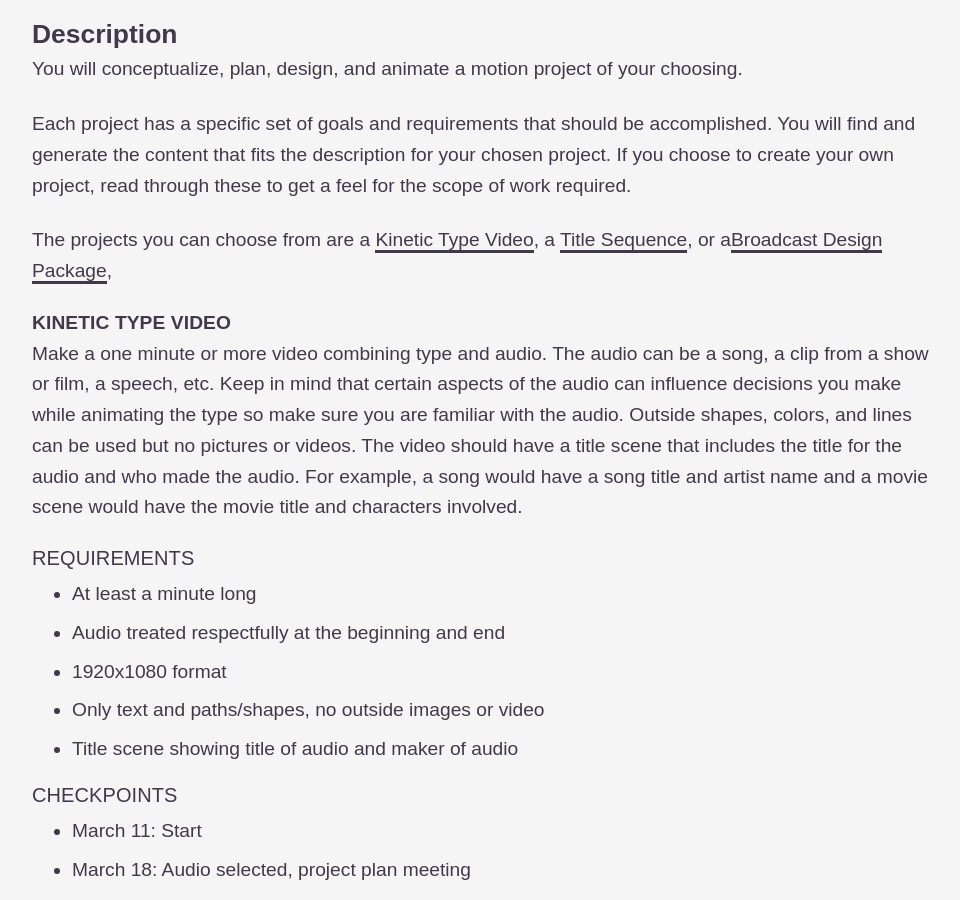
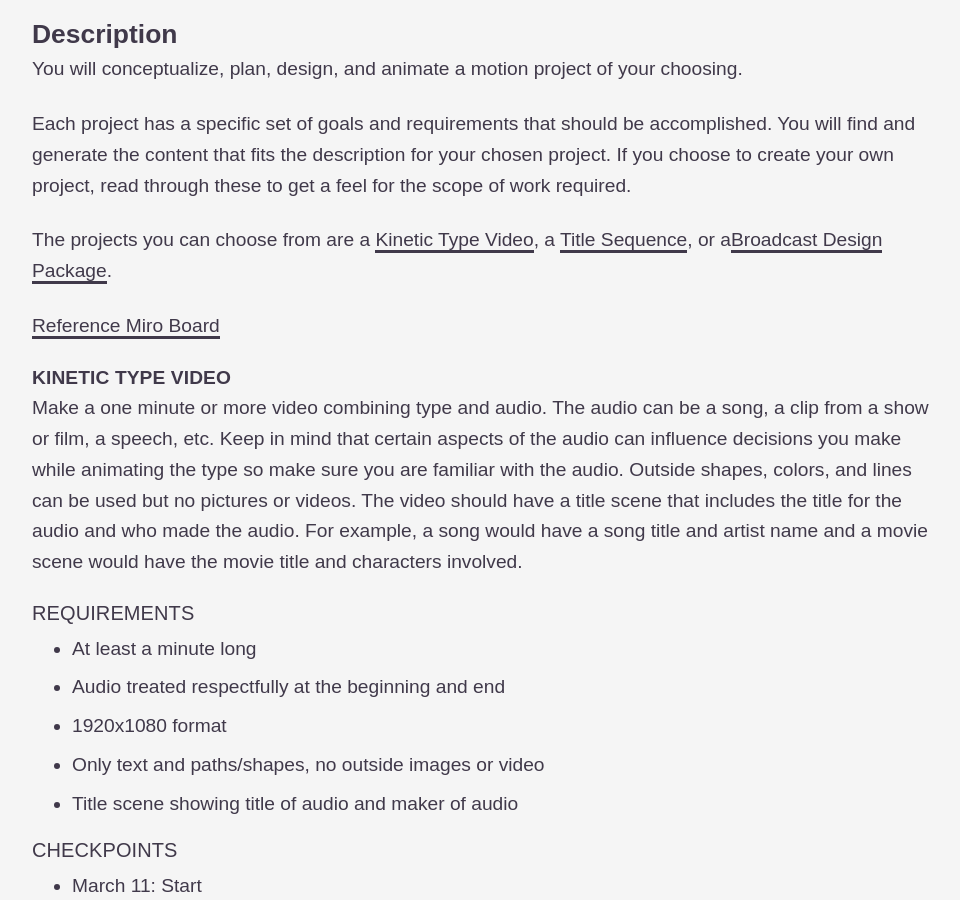
Before and after one commit to gmu-gd/motion22-spring, a Jekyll site: the page built from _posts/2022-03-10-p3.md, in a window 1280 px wide and 900 px high, scrolled down 305 px. Shown: the whole window, without its empty margins (0-960 px from the left). Built offline with Jekyll 4.4.1, drawn with Linux system fonts in a browser that asks for light colours; some web fonts are replaced.

Commit message:
Update 2022-03-10-p3.md

```diff
--- a/_posts/2022-03-10-p3.md
+++ b/_posts/2022-03-10-p3.md
@@ -14,7 +14,9 @@ You will conceptualize, plan, design, and animate a motion project of your choos
 
 Each project has a specific set of goals and requirements that should be accomplished. You will find and  generate the content that fits the description for your chosen project. If you choose to create your own project, read through these to get a feel for the scope of work required.
 
-The projects you can choose from are a <a href="#kinetic">Kinetic Type Video</a>, a <a href="#title">Title Sequence</a>, or a<a href="#broadcast">Broadcast Design Package</a>,
+The projects you can choose from are a <a href="#kinetic">Kinetic Type Video</a>, a <a href="#title">Title Sequence</a>, or a<a href="#broadcast">Broadcast Design Package</a>.
+
+[Reference Miro Board](https://miro.com/app/board/uXjVOGIWaYc=/?invite_link_id=252614769573)
 
 #### <span id="kinetic">Kinetic Type Video</span>
 Make a one minute or more video combining type and audio. The audio can be a song, a clip from a show or film, a speech, etc. Keep in mind that certain aspects of the audio can influence decisions you make while animating the type so make sure you are familiar with the audio. Outside shapes, colors, and lines can be used but no pictures or videos. The video should have a title scene that includes the title for the audio and who made the audio. For example, a song would have a song title and artist name and a movie scene would have the movie title and characters involved.
```
